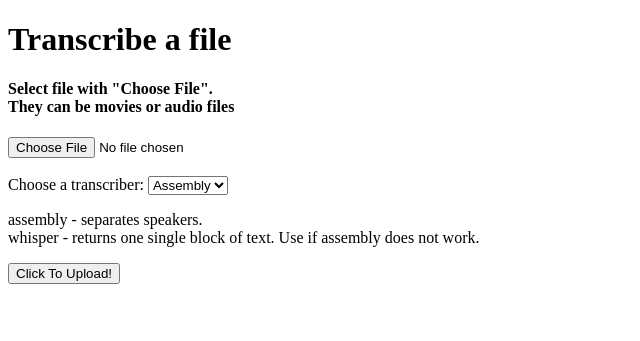
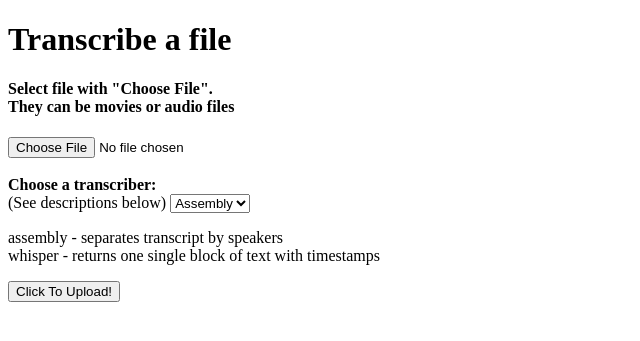
Before and after one commit to ze-e/transcriber, a Flask app: page / in a window 1280 px wide. Shown: the top 341 px of the page, without its empty margins (0-640 px from the left). Run offline with Flask 3, Linux system fonts and the light colour scheme.

Commit message:
reformat transcript and add timestamp

```diff
--- a/app.py
+++ b/app.py
@@ -4,6 +4,7 @@ from moviepy.editor import VideoFileClip
 import whisper
 import os
 from dotenv import load_dotenv
+from utils import format_timestamp
 
 load_dotenv()
 app = Flask(__name__)
@@ -46,7 +47,11 @@ def upload_file():
         model = whisper.load_model("medium")
         result = model.transcribe(audio_path)
         with open(transcript_path, 'w') as f:
-            f.write(result["text"])
+            with open(transcript_path, 'w') as f:
+                for segment in result["segments"]:
+                    start_time = segment["start"]
+                    text = segment["text"]
+                    f.write(f"{format_timestamp(start_time)} - {text}\n")
 
     elif type == 'assembly':
         aai.settings.api_key = os.environ.get("AAI_API_KEY")
--- a/templates/upload.html
+++ b/templates/upload.html
@@ -38,13 +38,13 @@
         <br/>
         <br/>
         <div>
-            <label for="transcriber">Choose a transcriber:</label>
+            <label for="transcriber"><strong>Choose a transcriber:</strong><br>(See descriptions below)</label>
             <select id="transcriber" name="transcriber" required>
                 <option value="assembly" selected>Assembly</option>
                 <option value="whisper">Whisper</option>
             </select>
-            <p>assembly - separates speakers.<br>
-                whisper - returns one single block of text. Use if assembly does not work.</p>
+            <p>assembly - separates transcript by speakers<br>
+                whisper - returns one single block of text with timestamps</p>
         </div>
         <button type="submit">Click To Upload!</button>
     </form>
--- /dev/null
+++ b/utils.py
@@ -0,0 +1,6 @@
+def format_timestamp(seconds):
+    """Convert seconds to a timestamp format HH:MM:SS."""
+    hours = int(seconds // 3600)
+    minutes = int((seconds % 3600) // 60)
+    seconds = int(seconds % 60)
+    return f"{hours:02}:{minutes:02}:{seconds:02}"
```
